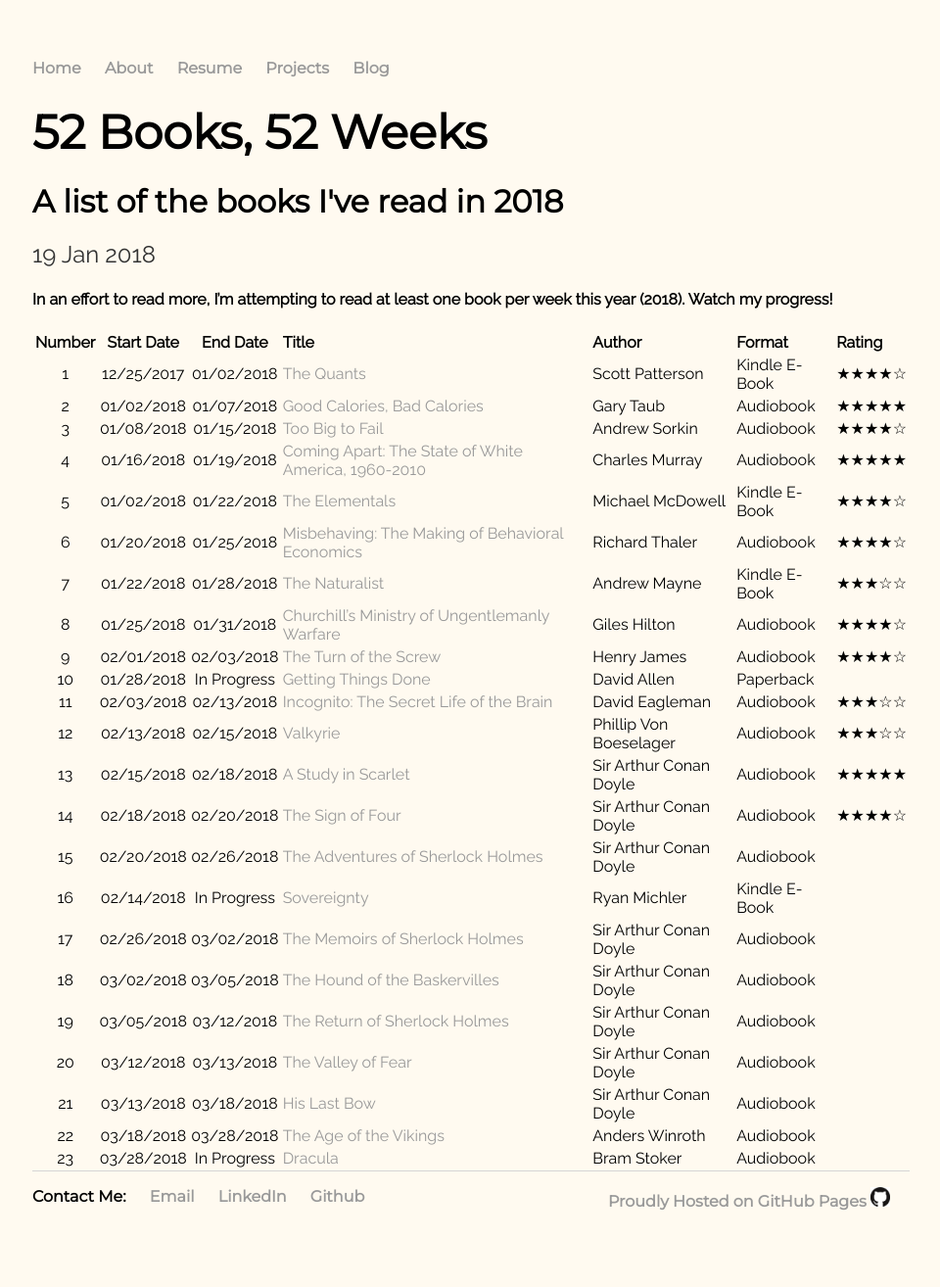
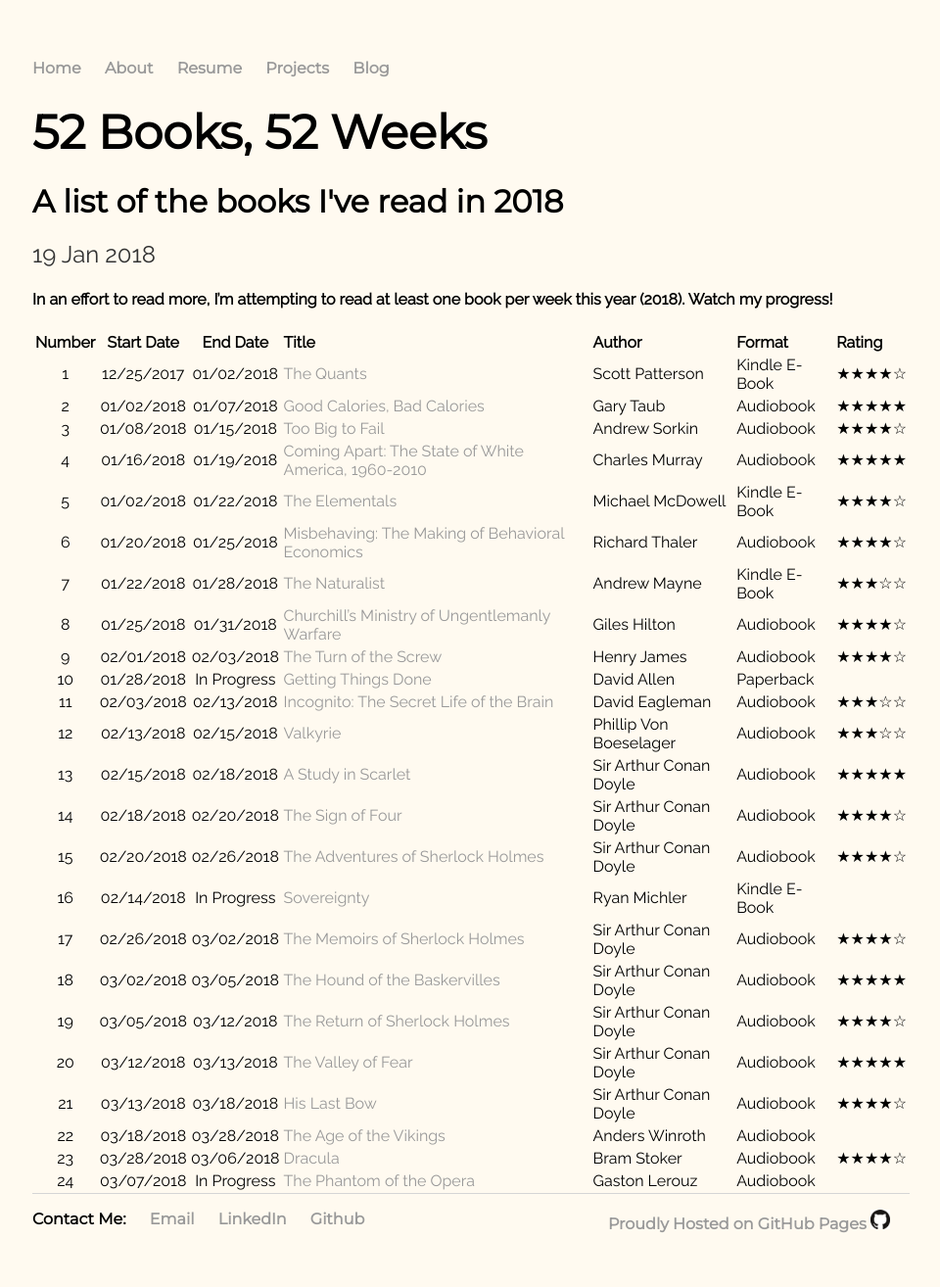
Before and after one commit to shindig7/my-site, a Jekyll site: the page built from _posts/2018-01-19-52-books-52-weeks.md, in a window 1280 px wide. Shown: the whole page at 98% size, without its empty margins (159-1119 px from the left). Built offline with Jekyll 4.4.1, drawn with Linux system fonts in a browser that asks for light colours; before the commit the page ends 1291 px from its top, so only the background shows below that.

Commit message:
Added Phantom, ratings for SH

```diff
--- a/_posts/2018-01-19-52-books-52-weeks.md
+++ b/_posts/2018-01-19-52-books-52-weeks.md
@@ -6,8 +6,8 @@
 ---
 #### In an effort to read more, I'm attempting to read at least one book per week this year (2018). Watch my progress!
 
-| Number| Start Date |  End Date    |  Title                                                |  Author                | Format        | Rating   |
-|:-----:|:----------:|:------------:|:------------------------------------------------------|:-----------------------|:--------------|:---------|
+| Number| Start Date |  End Date    |  Title                                                |  Author                | Format        | Rating |
+|:-----:|:----------:|:------------:|:------------------------------------------------------|:-----------------------|:--------------|:-------|
 |   1   | 12/25/2017 |  01/02/2018  | [The Quants]                                          | Scott Patterson        | Kindle E-Book | ★★★★☆  |
 |   2   | 01/02/2018 |  01/07/2018  | [Good Calories, Bad Calories]                         | Gary Taub              | Audiobook     | ★★★★★  |
 |   3   | 01/08/2018 |  01/15/2018  | [Too Big to Fail]                                     | Andrew Sorkin          | Audiobook     | ★★★★☆  |
@@ -22,15 +22,16 @@
 |   12  | 02/13/2018 |  02/15/2018  | [Valkyrie]                                            | Phillip Von Boeselager | Audiobook     | ★★★☆☆  |
 |   13  | 02/15/2018 |  02/18/2018  | [A Study in Scarlet][SH]                              | Sir Arthur Conan Doyle | Audiobook     | ★★★★★  |
 |   14  | 02/18/2018 |  02/20/2018  | [The Sign of Four][SH]                                | Sir Arthur Conan Doyle | Audiobook     | ★★★★☆  |
-|   15  | 02/20/2018 |  02/26/2018  | [The Adventures of Sherlock Holmes][SH]               | Sir Arthur Conan Doyle | Audiobook     |        |
+|   15  | 02/20/2018 |  02/26/2018  | [The Adventures of Sherlock Holmes][SH]               | Sir Arthur Conan Doyle | Audiobook     | ★★★★☆  |
 |   16  | 02/14/2018 |  In Progress | [Sovereignty]                                         | Ryan Michler           | Kindle E-Book |        |
-|   17  | 02/26/2018 |  03/02/2018  | [The Memoirs of Sherlock Holmes][SH]                  | Sir Arthur Conan Doyle | Audiobook     |        |
-|   18  | 03/02/2018 |  03/05/2018  | [The Hound of the Baskervilles][SH]                   | Sir Arthur Conan Doyle | Audiobook     |        |
-|   19  | 03/05/2018 |  03/12/2018  | [The Return of Sherlock Holmes][SH]                   | Sir Arthur Conan Doyle | Audiobook     |        |
-|   20  | 03/12/2018 |  03/13/2018  | [The Valley of Fear][SH]                              | Sir Arthur Conan Doyle | Audiobook     |        |
-|   21  | 03/13/2018 |  03/18/2018  | [His Last Bow][SH]                                    | Sir Arthur Conan Doyle | Audiobook     |        |
+|   17  | 02/26/2018 |  03/02/2018  | [The Memoirs of Sherlock Holmes][SH]                  | Sir Arthur Conan Doyle | Audiobook     | ★★★★☆  |
+|   18  | 03/02/2018 |  03/05/2018  | [The Hound of the Baskervilles][SH]                   | Sir Arthur Conan Doyle | Audiobook     | ★★★★★  |
+|   19  | 03/05/2018 |  03/12/2018  | [The Return of Sherlock Holmes][SH]                   | Sir Arthur Conan Doyle | Audiobook     | ★★★★☆  |
+|   20  | 03/12/2018 |  03/13/2018  | [The Valley of Fear][SH]                              | Sir Arthur Conan Doyle | Audiobook     | ★★★★★  |
+|   21  | 03/13/2018 |  03/18/2018  | [His Last Bow][SH]                                    | Sir Arthur Conan Doyle | Audiobook     | ★★★★☆  |
 |   22  | 03/18/2018 |  03/28/2018  | [The Age of the Vikings]                              | Anders Winroth         | Audiobook     |        |
-|   23  | 03/28/2018 |  In Progress | [Dracula]                                             | Bram Stoker            | Audiobook     |        |
+|   23  | 03/28/2018 |  03/06/2018  | [Dracula]                                             | Bram Stoker            | Audiobook     | ★★★★☆  |
+|   24  | 03/07/2018 |  In Progress | [The Phantom of the Opera]                            | Gaston Lerouz          | Audiobook     |        |
 
 
 [The Quants]: https://www.amazon.com/Quants-Whizzes-Conquered-Street-Destroyed-ebook/dp/B0036894XC/ref=sr_1_1?ie=UTF8&qid=1516657819&sr=8-1&keywords=the+quants "Amazon: The Quants"
@@ -64,3 +65,5 @@
 [The Age of the Vikings]: https://www.amazon.com/The-Age-of-the-Vikings/dp/B00NDMFO7G/ "Amazon: Age of Vikings"
 
 [Dracula]: https://www.amazon.com/Dracula-Audible-Edition/dp/B007B7GOYQ/ "Amazon: Dracula"
+
+[The Phantom of the Opera]: https://www.amazon.com/The-Phantom-of-the-Opera/dp/B00BXX6BNI/ "Amazon: Phantom of the Opera"
```
